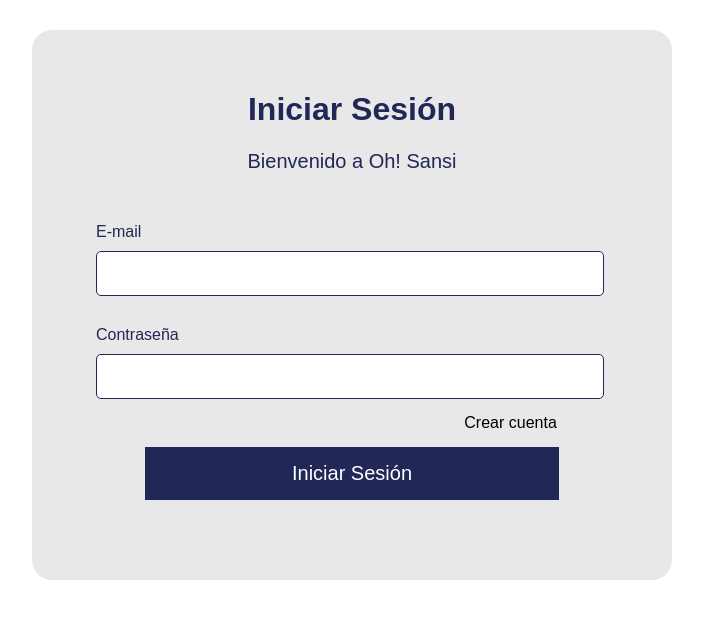
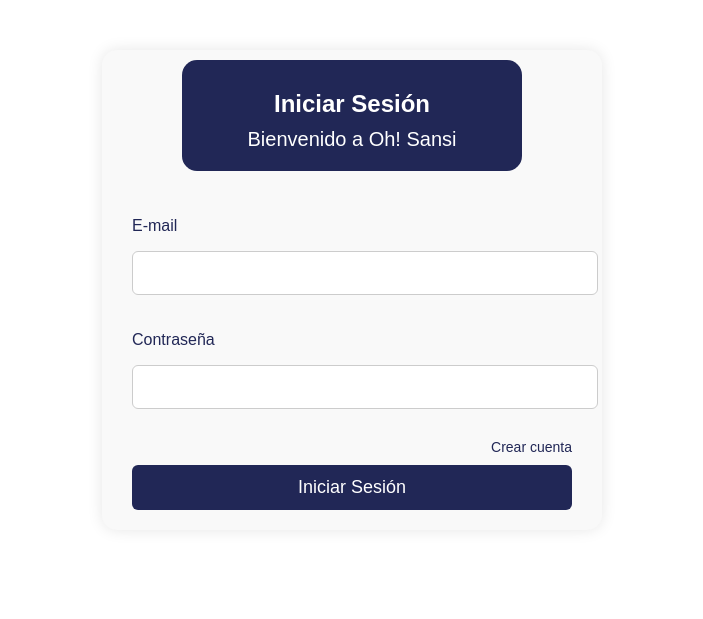
Before and after one commit to Santiago1408/Oh_Sansi_Flask, a Flask app: page /login in a window 1280 px wide. Shown: the part 87-706 px from the top of the page, without its empty margins (288-991 px from the left). Run offline with Flask 3, Linux system fonts and the light colour scheme; parts of the project's set-up code (start-up, migrations or seed data) failed here and were passed over.

Commit message:
Login arreglado

```diff
--- a/app/static/css/login.css
+++ b/app/static/css/login.css
@@ -1,81 +1,98 @@
-.formulario{
-    background-color: #e8e8e8;
+.formulario {
+    background-color: #f9f9f9;
     color: #212756;
-    width: 50%;
-    margin: 30px auto;
-    border-radius: 20px;
+    width: 90%;
+    max-width: 500px;
+    margin: 50px auto;
+    border-radius: 15px;
+    box-shadow: 0 0 15px rgba(0,0,0,0.1);
+    overflow: hidden;
 }
 
-.info{
-    margin: 0px auto;
+.info {
+    margin: 10px auto;
     text-align: center;
-    padding: 40px;;
+    padding: 20px 20px;
+    background-color: #212756;
+    color: white;
+    border-radius: 15px;
 }
 
-p{
-    margin: 10px 0;
+.info h1 {
+    margin: 10px;
+    font-size: 24px;
 }
 
-.campos{
+.campos {
     display: flex;
     flex-direction: column;
+    padding: 20px 30px;
 }
 
-input[type="email"], input[type="password"]{
-    font-family: 'Franklin Gothic Medium', 'Arial Narrow', Arial, sans-serif;
-    padding: 10px;
-    border: solid 1px #212756;
-    border-radius: 5px;
-    font-size: 20px;
-    width: 95%;
+.input {
+    margin-bottom: 20px;
+    width: 100%;
 }
 
-.input{
-    margin: 0px auto;
-    margin-bottom: 20px;
-    width: 80%;
+input[type="email"], input[type="password"] {
+    padding: 12px;
+    border: 1px solid #ccc;
+    border-radius: 6px;
+    font-size: 16px;
+    width: 100%;
+    transition: border-color 0.3s ease-in-out;
 }
 
-.botones{
-    display: flex;
-    flex-direction: column;
-    width: 90%;
-    margin: 0px auto;
-    padding-bottom: 60px;
+input[type="email"]:focus, input[type="password"]:focus {
+    border-color: #00bbff;
+    outline: none;
 }
 
-input[type="submit"]{
+.botones {
+    margin-top: 10px;
+}
+
+input[type="submit"] {
     background-color: #212756;
     color: white;
-    padding: 15px 30px;
+    padding: 12px;
     border: none;
-    font-size: 20px;
+    font-size: 18px;
     cursor: pointer;
-    margin: 0px auto;
-    width: 90%;
-}
-input[type="submit"]:hover{
-    background-color: #00bbff;
-    border: none;
+    width: 100%;
+    border-radius: 6px;
+    transition: background-color 0.3s;
 }
 
-.crear-cuenta{
-    display: flex;
-    flex-direction: row-reverse;
-    width: 80%;
-    margin: 15px auto;
-    color: #212756;
+input[type="submit"]:hover {
+    background-color: #00bbff;
 }
 
-.crear-cuenta a:hover{
+.crear-cuenta {
+    margin-top: 10px;
+    text-align: right;
+    font-size: 14px;
+}
+
+.crear-cuenta a {
+    color: #212756;
+    text-decoration: none;
+}
+
+.crear-cuenta a:hover {
     color: #00bbff;
     transition: 0.3s;
 }
 
-#error{
-    color: #212756;
-    font-size: 20px;
-    margin: 0px auto;
-    padding: 10px;
-    width: 80%;
+.alert {
+    padding: 12px;
+    border-radius: 6px;
+    font-size: 14px;
+    margin-bottom: 15px;
 }
+
+.alert-danger {
+    background-color: #ffe0e0;
+    color: #900;
+    border: 1px solid #d88;
+}
--- a/app/templates/login.html
+++ b/app/templates/login.html
@@ -1,13 +1,18 @@
-{%extends './menu-home.html'%}
-{%block title%}Login{%endblock%}
-{%block content%}
+{% extends './menu-home.html' %}
+{% block title %}Login{% endblock %}
+{% block content %}
 <link rel="stylesheet" href="{{ url_for('static', filename='css/login.css') }}">
+
 <div class="formulario">
   <div class="info">
     <h1>Iniciar Sesión</h1>
     <p style="font-size: 20px; margin: 0;">Bienvenido a Oh! Sansi</p>
   </div>
-    <form action="{{url_for('login')}}" method="POST" class="campos">
+
+  <form action="{{ url_for('login') }}" method="POST" class="campos">
+
+    {# Mostrar mensajes solo si hay errores relevantes al login #}
+    {% if request.method == 'POST' %}
       {% with messages = get_flashed_messages(with_categories=true) %}
         {% if messages %}
           {% for category, message in messages %}
@@ -17,19 +22,25 @@
           {% endfor %}
         {% endif %}
       {% endwith %}
+    {% endif %}
+
     <div class="input">
       <p>E-mail</p>
       <input type="email" name="email" id="email" required>
     </div>
+
     <div class="input">
       <p>Contraseña</p>
       <input type="password" name="password" id="password" required>
+    </div>
+
     <div class="crear-cuenta">
-            <a href="{{url_for('registrarse')}}">Crear cuenta</a>
+      <a href="{{ url_for('registrarse') }}">Crear cuenta</a>
     </div>
+
     <div class="botones">
       <input type="submit" value="Iniciar Sesión">
     </div>
   </form>
 </div>
-{%endblock%}
+{% endblock %}
```
Lines whose indentation alone changed are shown as unchanged.
